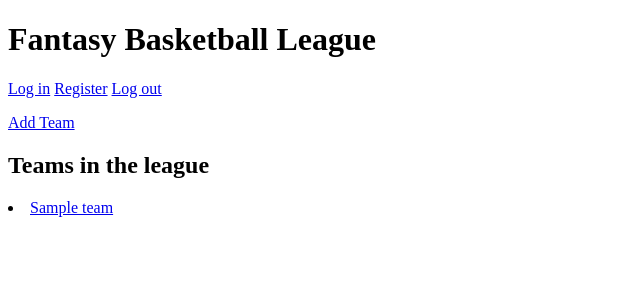
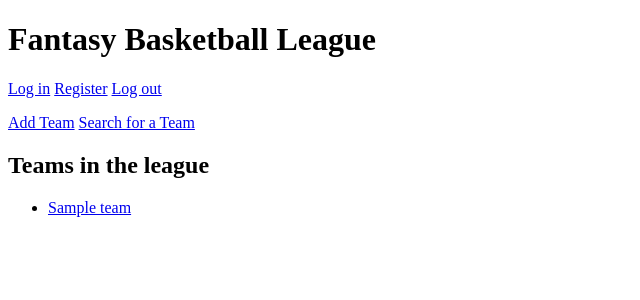
Before and after one commit to ArttKan/fantasy_basketball, a Flask app: template templates/index.html in a window 1280 px wide. Shown: the top 300 px of the page, without its empty margins (0-640 px from the left). Run offline with Flask 3, Linux system fonts and the light colour scheme; the template is opened without the code that fills it: most values are stand-ins (such as "Sample title", 1, 10 or a date in 2020).

Commit message:
added team search page

```diff
--- a/app.py
+++ b/app.py
@@ -14,6 +14,11 @@ app.secret_key = config.secret_key
 def index():
     all_teams = teams.get_teams()
     return render_template("index.html", teams=all_teams)
+
+
+@app.route("/find_team")
+def find_team():
+    return render_template("find_team.html")
 
 
 @app.route("/register")
--- a/templates/index.html
+++ b/templates/index.html
@@ -22,9 +22,10 @@
 
 <p>
     <a href="/add_team">Add Team</a>
+    <a href="/find_team">Search for a Team</a>
 </p>
 
-    <h2>Teams in the league</h2
+    <h2>Teams in the league</h2>
     <ul>
         {% for team in teams %}
         <li><a href="/team/{{ team.id }}">{{ team.team }}</a></li>
```
Also changed, not shown: templates/find_team.html (added, +18 -0 lines).
